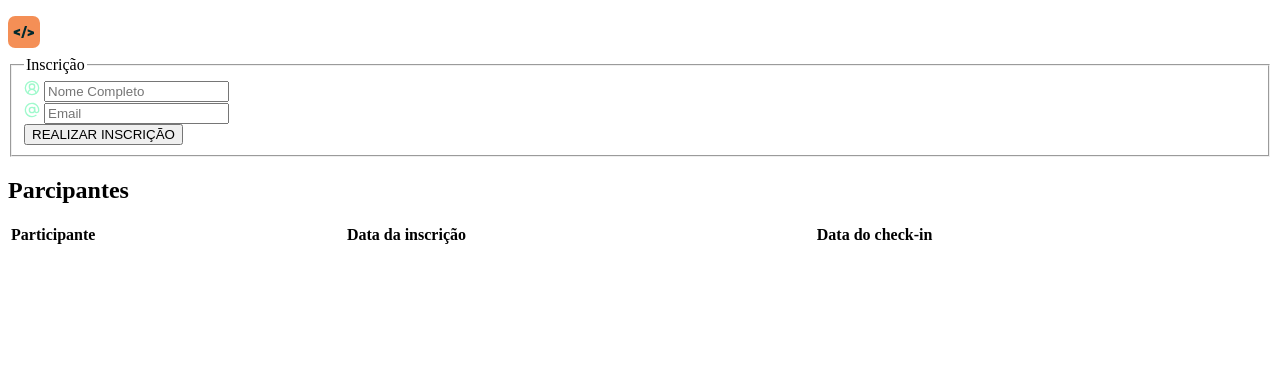
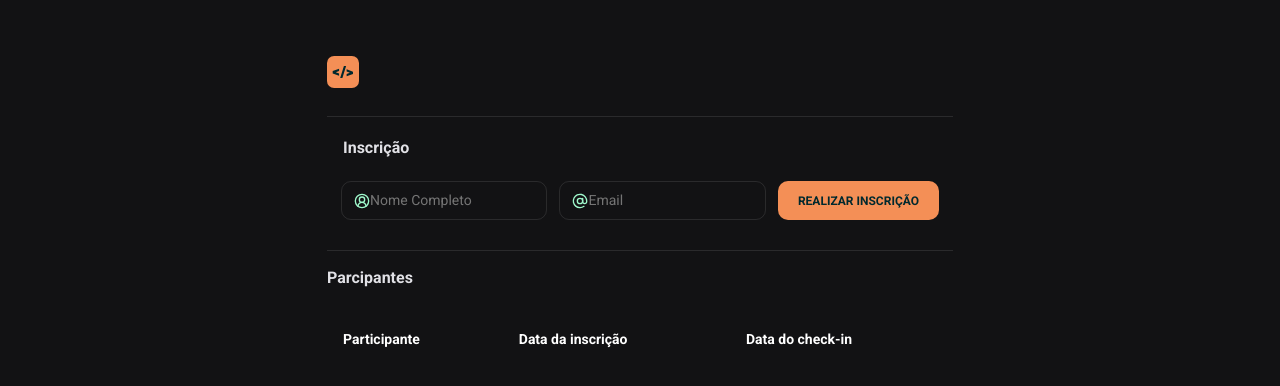
Before and after one commit to caluciano/nlw-unite, a plain HTML site: page index.html in a window 1280 px wide. Drawn offline with nearby package versions, Linux system fonts and the light colour scheme.

Commit message:
Update index.html

```diff
--- a/index.html
+++ b/index.html
@@ -1,3 +1,5 @@
+<html>
+  <head>
 <link rel="preconnect" href="https://fonts.googleapis.com">
 <link rel="preconnect" href="https://fonts.gstatic.com" crossorigin>
 <link href="https://fonts.googleapis.com/css2?family=Roboto:ital,wght@0,100;0,300;0,400;0,500;0,700;0,900;1,100;1,300;1,400;1,500;1,700;1,900&display=swap" rel="stylesheet">
@@ -6,7 +8,8 @@
 <script>dayjs.extend(window.dayjs_plugin_relativeTime)</script>
 <script src="https://cdn.jsdelivr.net/npm/dayjs@1/locale/pt-br.js"></script>
 <script>dayjs.locale('pt-br')</script>
-
+<link rel="stylesheet" href="index.css">
+</head>
 
 <body>
 <div class="container">
@@ -100,3 +103,4 @@
 </section>
 </div>
 </body>
+</html>
```
